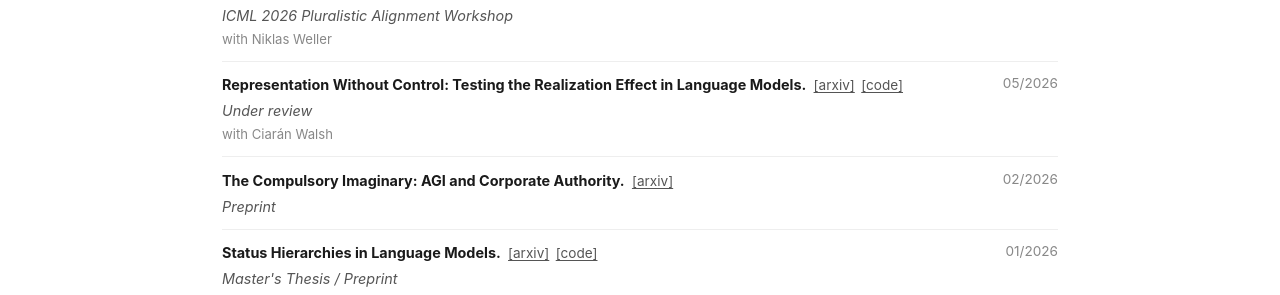
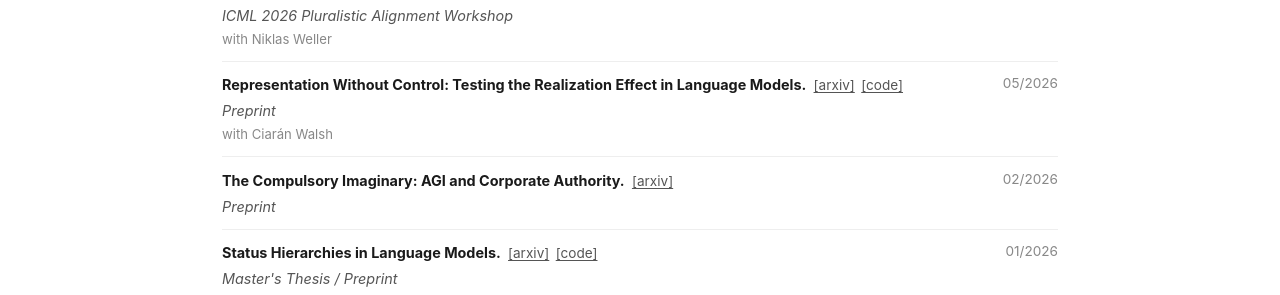
Before and after one commit to EmilioBarkett/emiliobarkett.github.io, a Jekyll site: the page built from index.html, in a window 1280 px wide and 900 px high, scrolled down 962 px. Shown: the part 158-453 px from the top of the window. Built offline with Jekyll 4.4.1, drawn with Linux system fonts in a browser that asks for light colours.

Commit message:
title upd

```diff
--- a/_data/publications.yml
+++ b/_data/publications.yml
@@ -25,7 +25,7 @@
           url: "https://arxiv.org/abs/2605.25151"
         - label: "code"
           url: "https://github.com/EmilioBarkett/realization-effect-project"
-      venue: "Under review"
+      venue: "Preprint"
       credit: "with Ciarán Walsh"
       date: "05/2026"
     - title: "The Compulsory Imaginary: AGI and Corporate Authority"
```
